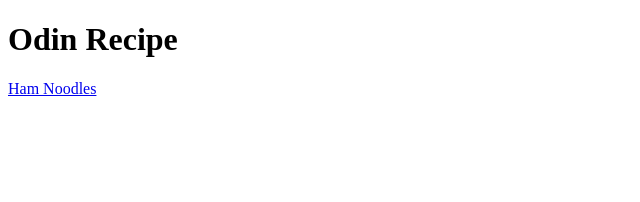
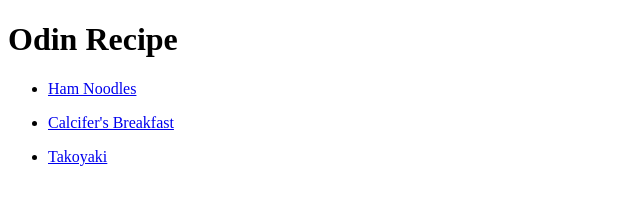
Before and after one commit to JosueTo/odin-recipes, a plain HTML site: page index.html in a window 1280 px wide. Shown: the whole page, without its empty margins (0-640 px from the left). Drawn offline with Linux system fonts and the light colour scheme.

Commit message:
Add links to Calcifer and Takoyaki pages

```diff
--- a/index.html
+++ b/index.html
@@ -7,6 +7,10 @@
 </head>
 <body>
   <h1>Odin Recipe</h1>
-  <p><a href="./recipes/ham-noodles.html">Ham Noodles</p>
+  <ul>
+    <li><p><a href="./recipes/ham-noodles.html">Ham Noodles</p></li>
+    <li><p><a href="./recipes/calcifers-breakfast.html">Calcifer's Breakfast</p></li>
+    <li><p><a href="./recipes/takoyaki.html">Takoyaki</p></li>
+  </ul>
 </body>
 </html>
```
